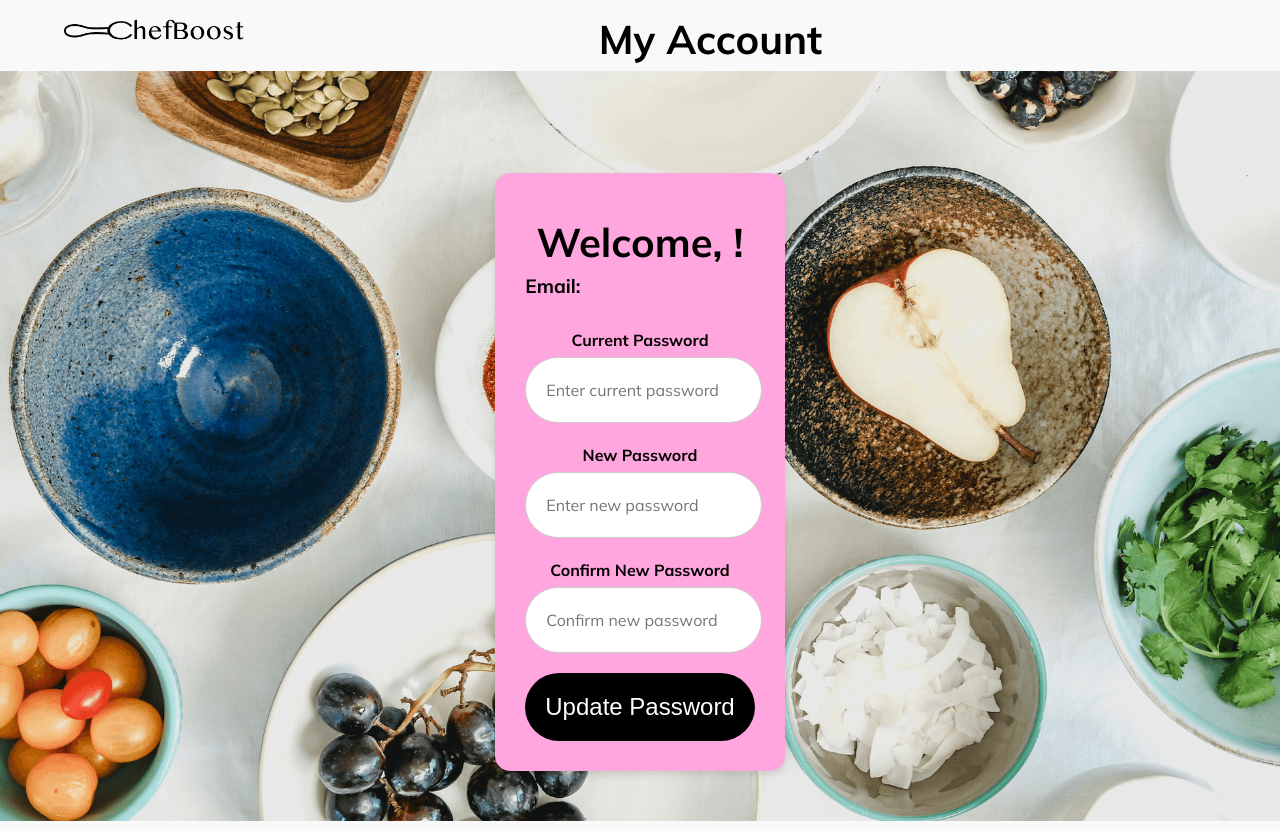
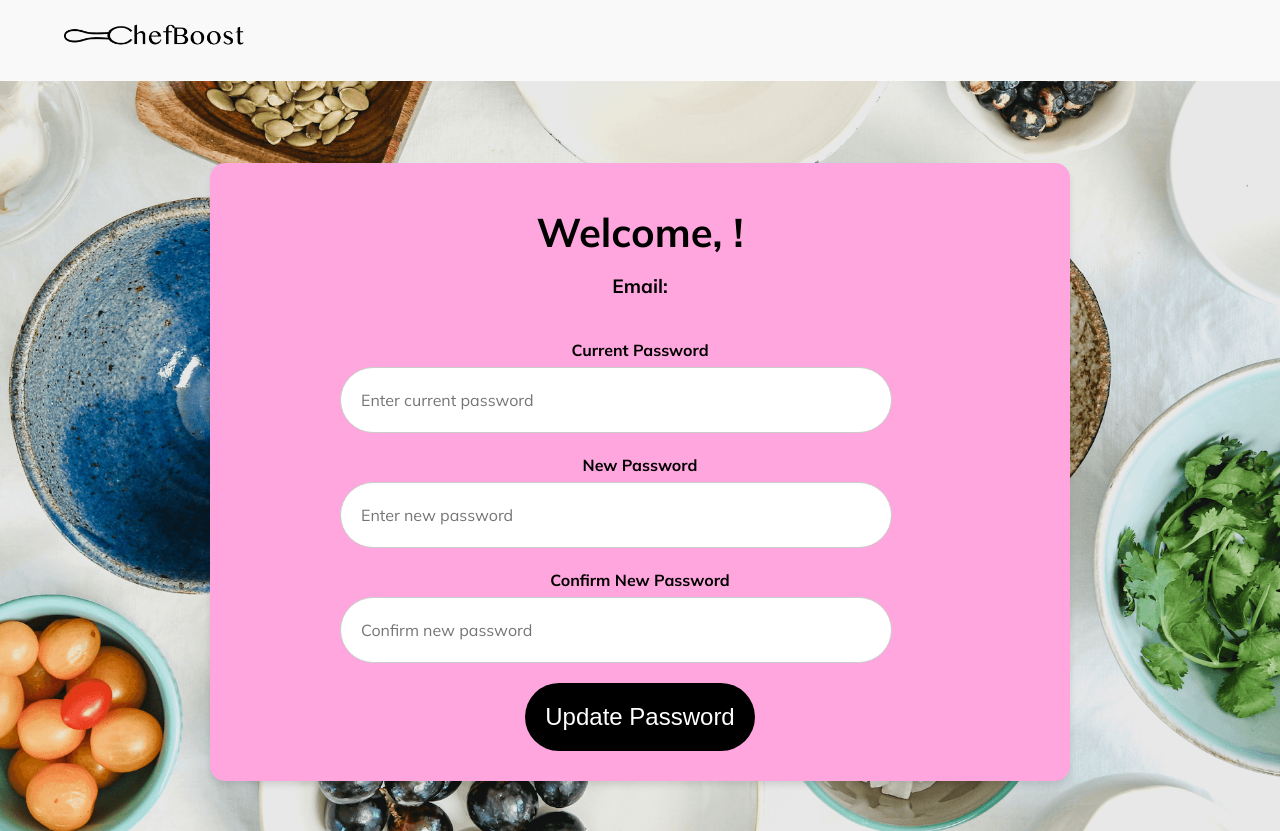
Before and after one commit to twosavoie/gen-ai-recipe-chatbot, a Flask app: template templates/my_account.html in a window 1280 px wide. Run offline with Flask 3, Linux system fonts and the light colour scheme; the template is opened without the code that fills it, so the values that code supplies are empty.

Commit message:
Update template styling

```diff
--- a/static/main.css
+++ b/static/main.css
@@ -56,12 +56,13 @@ body {
 .site-header .logo {
   height: 35px;
   line-height: 0;
+  margin: 20px 0 20px 0;
 }
 
 .user-info {
   display: flex;
   align-items: center;
-  margin: 20px;
+  margin: 0 20px 0 20px;
 }
 
 .user-info img {
--- a/templates/index.html
+++ b/templates/index.html
@@ -3,6 +3,7 @@
 
 <head>
   <title>ChefBoost</title>
+  <meta name="viewport" content="width=device-width, initial-scale=1, shrink-to-fit=no">
   <link rel="stylesheet" href="{{ url_for('static', filename='main.css') }}" />
   <link rel="preconnect" href="https://fonts.googleapis.com">
   <link rel="preconnect" href="https://fonts.gstatic.com" crossorigin>
--- a/templates/my_account.html
+++ b/templates/my_account.html
@@ -3,6 +3,7 @@
 
 <head>
   <title>Account | ChefBoost</title>
+  <meta name="viewport" content="width=device-width, initial-scale=1, shrink-to-fit=no">
   <link rel="stylesheet" href="{{ url_for('static', filename='main.css') }}" />
   <link rel="preconnect" href="https://fonts.googleapis.com">
   <link rel="preconnect" href="https://fonts.gstatic.com" crossorigin>
@@ -21,6 +22,7 @@
 
     .account-container {
       max-width: 800px;
+      width: 90%;
       margin: 50px auto;
       background-color: #ffa6de;
       /* Pink Background */
@@ -30,6 +32,9 @@
       border-radius: 15px;
       padding: 30px;
       text-align: center;
+      display: flex;
+      justify-content: center;
+      flex-flow: row wrap;
     }
 
     h1 {
@@ -37,11 +42,13 @@
       margin-bottom: 20px;
       color: #000;
       /* Black */
+      width: 100%;
     }
 
     .profile-details {
-      text-align: left;
+      text-align: center;
       margin-bottom: 30px;
+      width: 100%;
     }
 
     .profile-details p {
@@ -111,12 +118,11 @@
   <header class="site-header">
     <div class="header-content-wrapper">
       <figure>
-        <a href="{{ url_for('index') }}"><img src="{{ url_for('static', filename='logo.png' ) }}" alt=""
-            class="logo"></a>
-        <h1 class="visually-hidden">Chef
-          Boost</h1>
+        <a href="{{ url_for('index') }}">
+          <img src="{{ url_for('static', filename='logo.png' ) }}" alt="" class="logo">
+          <span class="visually-hidden">ChefBoost</span>
+        </a>
       </figure>
-      <h1>My Account</h1>
       <div class="user-info">
       </div>
     </div>
```
Also changed, not shown: other parts of static/main.css (+35 -7 lines), templates/login.html (+7 -5 lines), templates/signup.html (+5 -3 lines).
